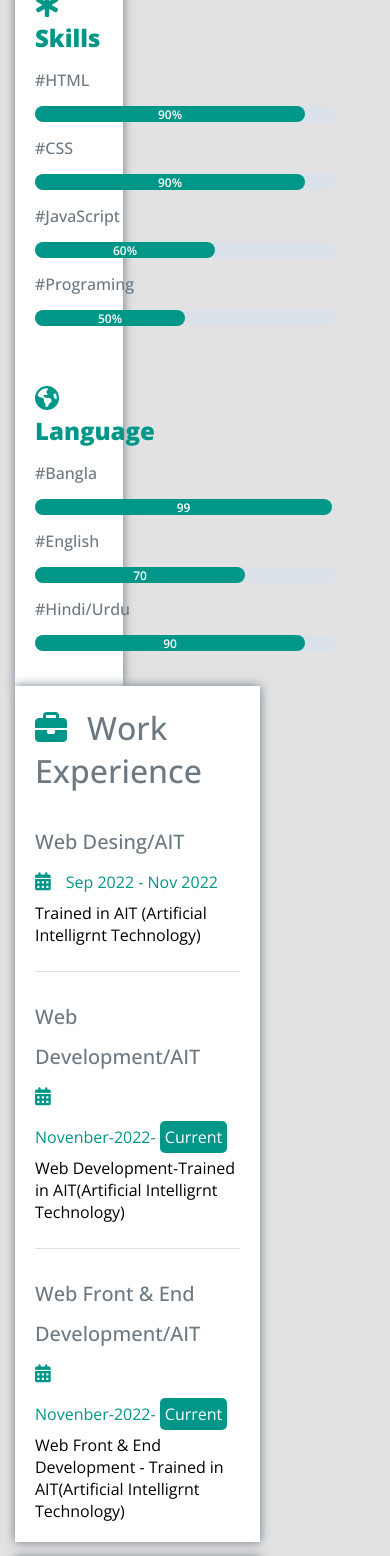
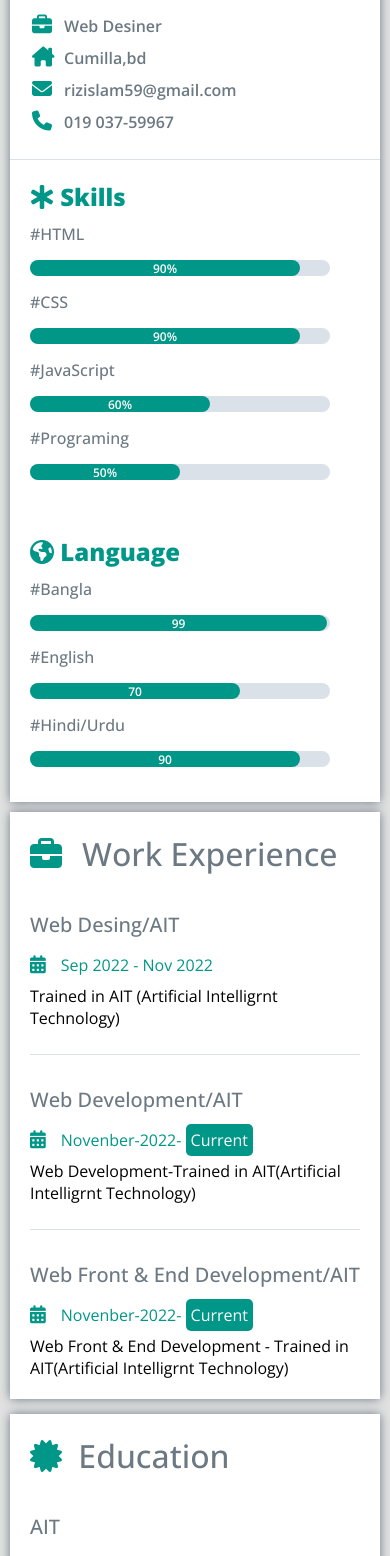
Before and after one commit to RiazIslam59/offcialriazislam, a plain HTML site: page index.html in a window 390 px wide. Shown: the part 304-1860 px from the top of the page. Drawn offline with nearby package versions, Linux system fonts and the light colour scheme.

Commit message:
Update style.css

```diff
--- a/style.css
+++ b/style.css
@@ -74,7 +74,7 @@ body {
   padding: 20px;
 }
 .side-a .skills h2 {
-  margin-bottom: 15px;
+  margin-bottom: 10px;
   color: var(--color-primary);
 }
 .side-a .skills p {
@@ -85,7 +85,7 @@ body {
   padding: 20px;
 }
 .side-a .language h2 {
-  margin-bottom: 15px;
+  margin-bottom: 10px;
   color: var(--color-primary);
 }
 .side-a .language p {
@@ -184,6 +184,7 @@ body {
   width: 100%;
   height: 200px;
   background-color: var(--color-primary);
+  overflow: hidden;
 }
 .footer h2 {
   color: var(--color-white);
@@ -211,4 +212,42 @@ body {
   padding: 10px;
   font-size: 16px;
   font-weight: 500;
+}
+
+@media screen and (max-width: 510px) {
+  .main {
+    width: 100%;
+    padding: 10px;
+  }
+  .main .side-a {
+    margin-bottom: 10px;
+    width: 100%;
+  }
+  .main .side-a .img {
+    width: 100%;
+  }
+  .main .side-a .table {
+    width: 100%;
+  }
+  .main .side-a .skills {
+    width: 100%;
+  }
+  .main .side-a .language {
+    width: 100%;
+  }
+  .main .side-b {
+    width: 100%;
+  }
+  .main .side-c {
+    width: 100%;
+  }
+  .footer {
+    width: 100%;
+  }
+  .footer .socila-media-icon {
+    font-size: 20px;
+  }
+  .footer .socila-media-icon a {
+    padding: 5px;
+  }
 }/*# sourceMappingURL=style.css.map */
```
